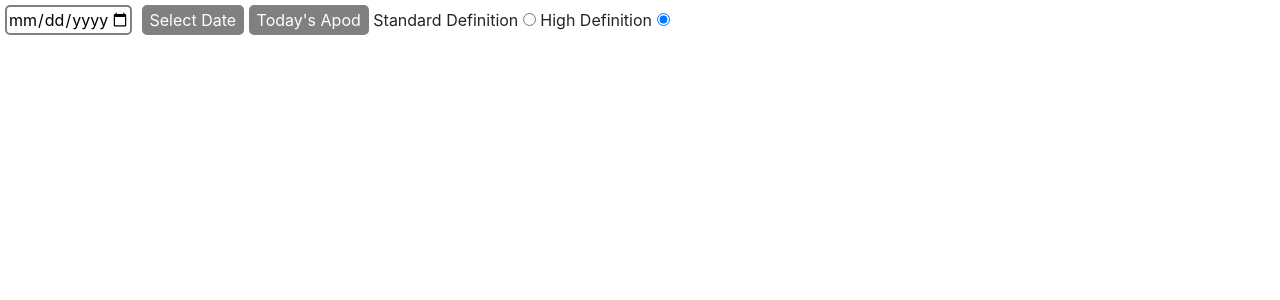
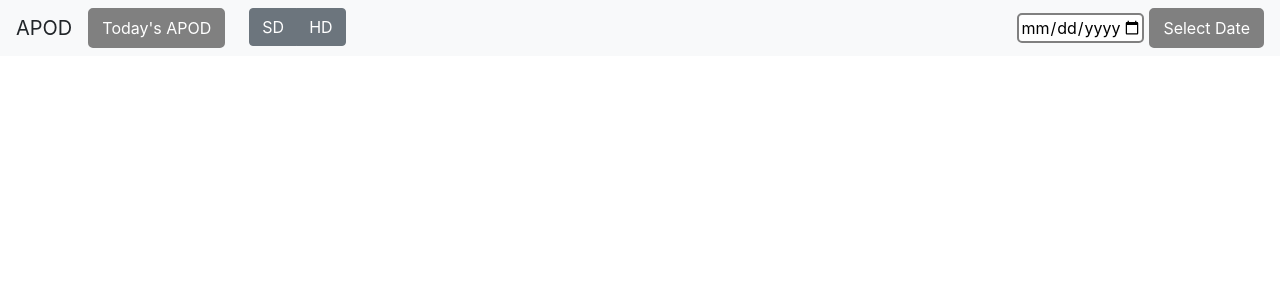
Before and after one commit to ParrotGaming/apod, a PHP site: page / in a window 1280 px wide. Shown: the top 300 px of the page. Run offline with PHP 8.4, Linux system fonts and the light colour scheme.

Commit message:
updated ui

```diff
--- a/CSS/styles.css
+++ b/CSS/styles.css
@@ -132,5 +132,9 @@ iframe{
 }
 
 #stand, #HD {
-    background: var(--blue);
+    margin: 5px;
 }
+
+.btn-group{
+    margin-left: 1.5rem;
+}
--- a/index.html
+++ b/index.html
@@ -13,18 +13,35 @@
 
     <div id="modal_custom"></div>
 
-    <div id="menu">
-        <input type="date" id="date" min="1995-06-16">
-        <button id="go">Select Date</button>
+    <nav class="navbar navbar-expand-lg navbar-light bg-light">
+        <a class="navbar-brand">APOD</a>
+        <button class="navbar-toggler" type="button" data-toggle="collapse" data-target="#navbarSupportedContent" aria-controls="navbarSupportedContent" aria-expanded="false" aria-label="Toggle navigation">
+          <span class="navbar-toggler-icon"></span>
+        </button>
 
-        <button id="today_btn">Today's Apod</button>
+        <div class="collapse navbar-collapse" id="navbarSupportedContent">
+          <ul class="navbar-nav mr-auto">
+            <li class="nav-item">
+                <button class="btn btn-outline-primary my-2 my-sm-0" type="submit" id="today_btn">Today's APOD</button>
+            </li>
+            <li class="nav-item">
+                <div class="btn-group btn-group-toggle" data-toggle="buttons">
+                    <label for="stand" class="btn btn-secondary">
+                    <input type="radio" autocomplete="off"> SD
+                    </label>
+                    <label for="HD" class="btn btn-secondary">
+                    <input type="radio" autocomplete="off" checked> HD
+                    </label>
+                </div>
+            </li>
+          </ul>
+          <form class="form-inline my-2 my-lg-0">
+            <input type="date" id="date" min="1995-06-16">
+            <button class="btn btn-outline-primary my-2 my-sm-0" type="submit" id="go">Select Date</button>
+          </form>
+        </div>
+      </nav>
 
-        <label for="stand">Standard Definition</label>
-        <input type="radio" name="res" value="standard" id="stand">
-
-        <label for="HD">High Definition</label>
-        <input type="radio" name="res" value="HD" id="HD" checked>
-    </div>
 
     <div id="container"></div>
 <script src="https://code.jquery.com/jquery-3.3.1.slim.min.js" integrity="sha384-q8i/X+965DzO0rT7abK41JStQIAqVgRVzpbzo5smXKp4YfRvH+8abtTE1Pi6jizo" crossorigin="anonymous"></script>
--- a/index.js
+++ b/index.js
@@ -36,8 +36,9 @@ getData(10).catch(err => {
 })
 
 
-date_btn.addEventListener('click', function(){
+date_btn.addEventListener('click', function(event){
     let date_val = calandar.value;
+    event.preventDefault()
     if (date_val < min_date || date_val > new Date()){
         console.log("out of range!!")
     } else {
@@ -48,7 +49,7 @@ date_btn.addEventListener('click', function(){
 
 })
 
-today_btn.addEventListener('click', function(){
+today_btn.addEventListener('click', function(event){
     // let today = new Date();
     // let today_obj = new Date();
     // let year = today_obj.getFullYear();
@@ -63,7 +64,7 @@ today_btn.addEventListener('click', function(){
     //     day = '0' + day;
     // }
 
-
+    event.preventDefault()
 
     getData(today_date())
 })
```
